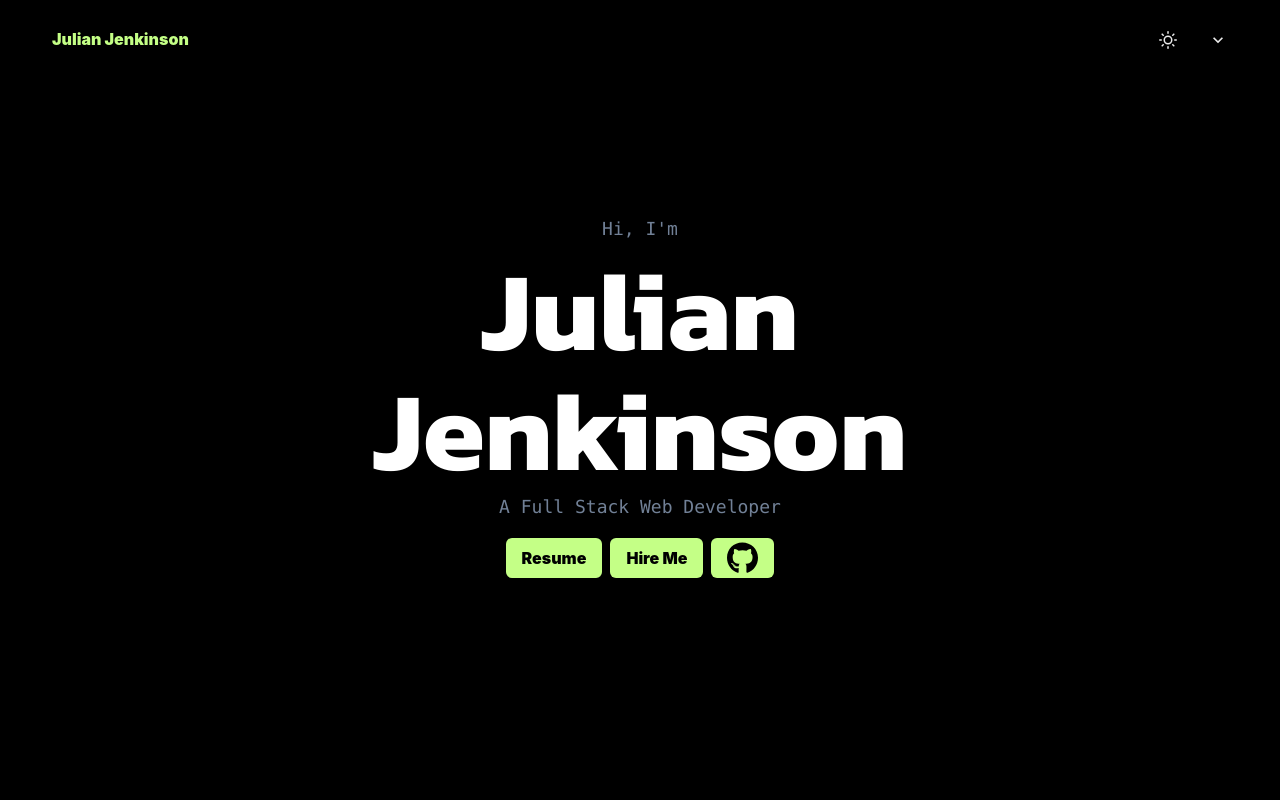
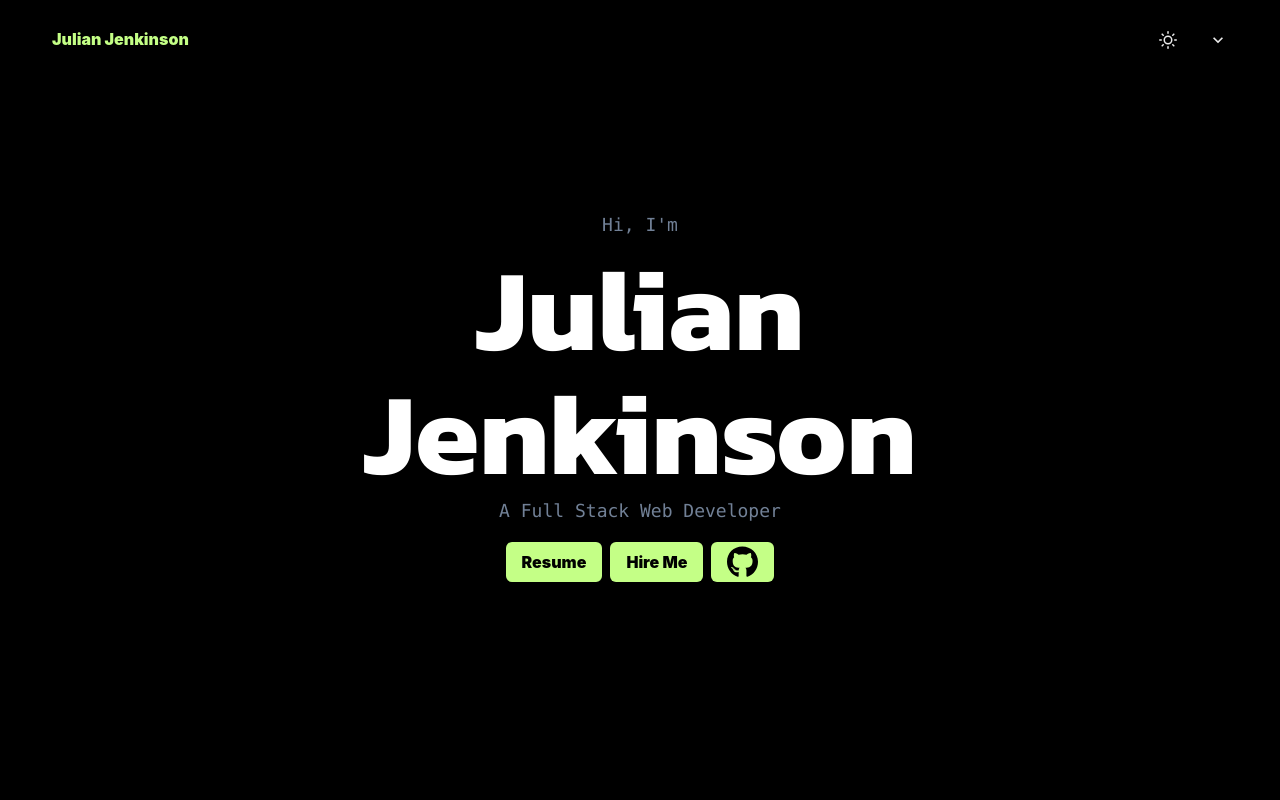
Before and after one commit to Julian-Jenkinson/Julian-Jenkinson.github.io, a React (Create React App) app: page / in a window 1280 px wide. Shown: the top 800 px of the page. Built offline with nearby package versions, Linux system fonts and the light colour scheme; a web font is replaced by a local one.

Commit message:
Fixed font size for large screens

```diff
--- a/src/components/LandingSection.js
+++ b/src/components/LandingSection.js
@@ -27,8 +27,8 @@ const LandingSection = () => (
   >
     <VStack lineHeight={.8}>
       <Text fontSize="18px" fontFamily="mono" fontWeight="500" color="gray.500">Hi, I'm</Text>
-      <Heading style={{ fontFamily: 'Kanit'}} fontSize={{ base: "62", md: "96", lg: "112px" }} fontWeight="700"  >Julian</Heading>
-      <Text style={{ fontFamily: 'Kanit'}} fontSize={{ base: "62", md: "96", lg: "112px" }} fontWeight="700">Jenkinson</Text>
+      <Heading style={{ fontFamily: 'Kanit'}} fontSize={{ base: "62", md: "96", lg: "116px" }} fontWeight="700"  >Julian</Heading>
+      <Text style={{ fontFamily: 'Kanit'}} fontSize={{ base: "62", md: "96", lg: "116px" }} fontWeight="700">Jenkinson</Text>
       <Text fontSize="18px" fontFamily="mono" fontWeight="400" color="gray.500" py={4}>A Full Stack Web Developer</Text>
       <HStack>
       <a
```
